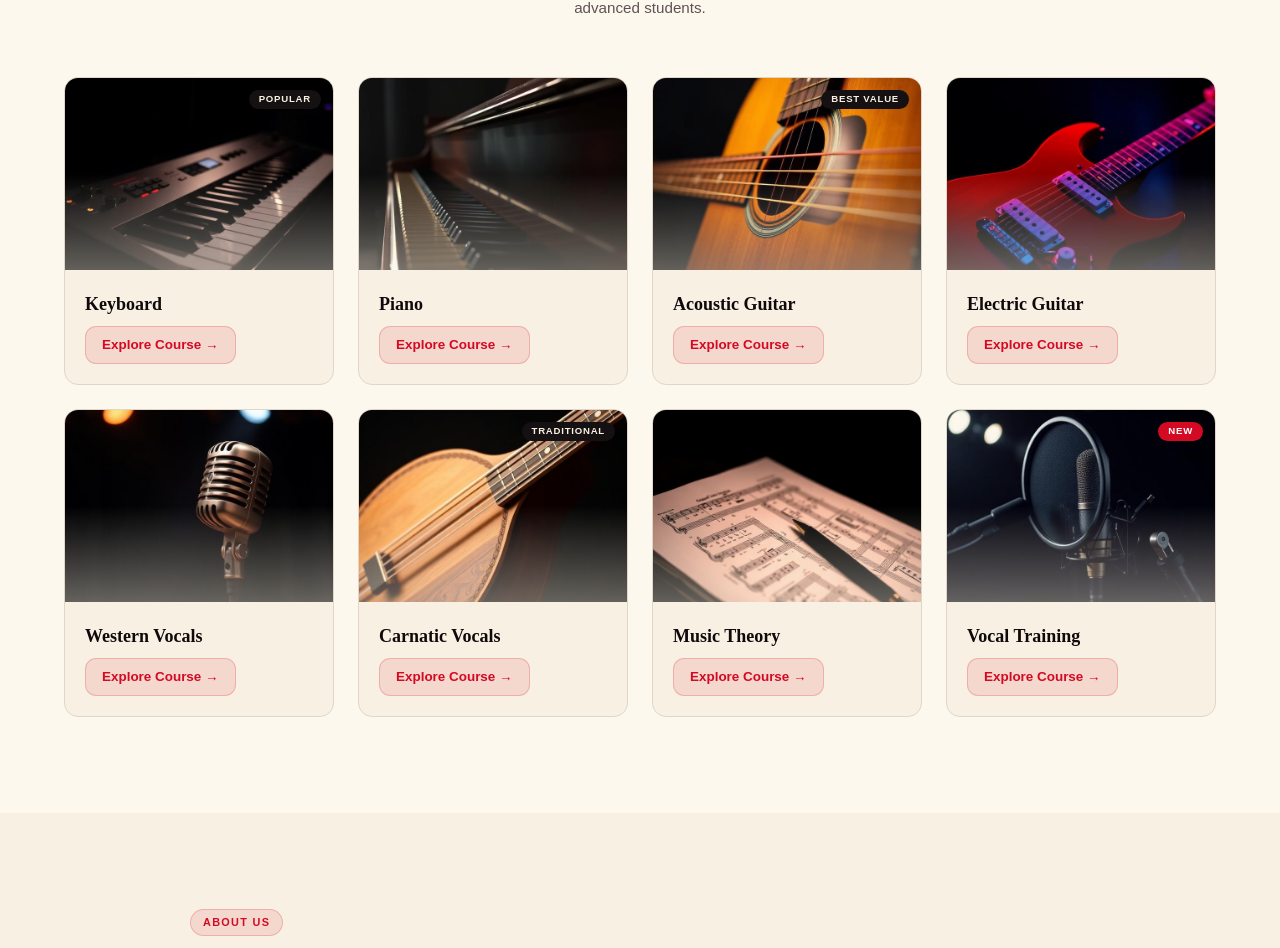
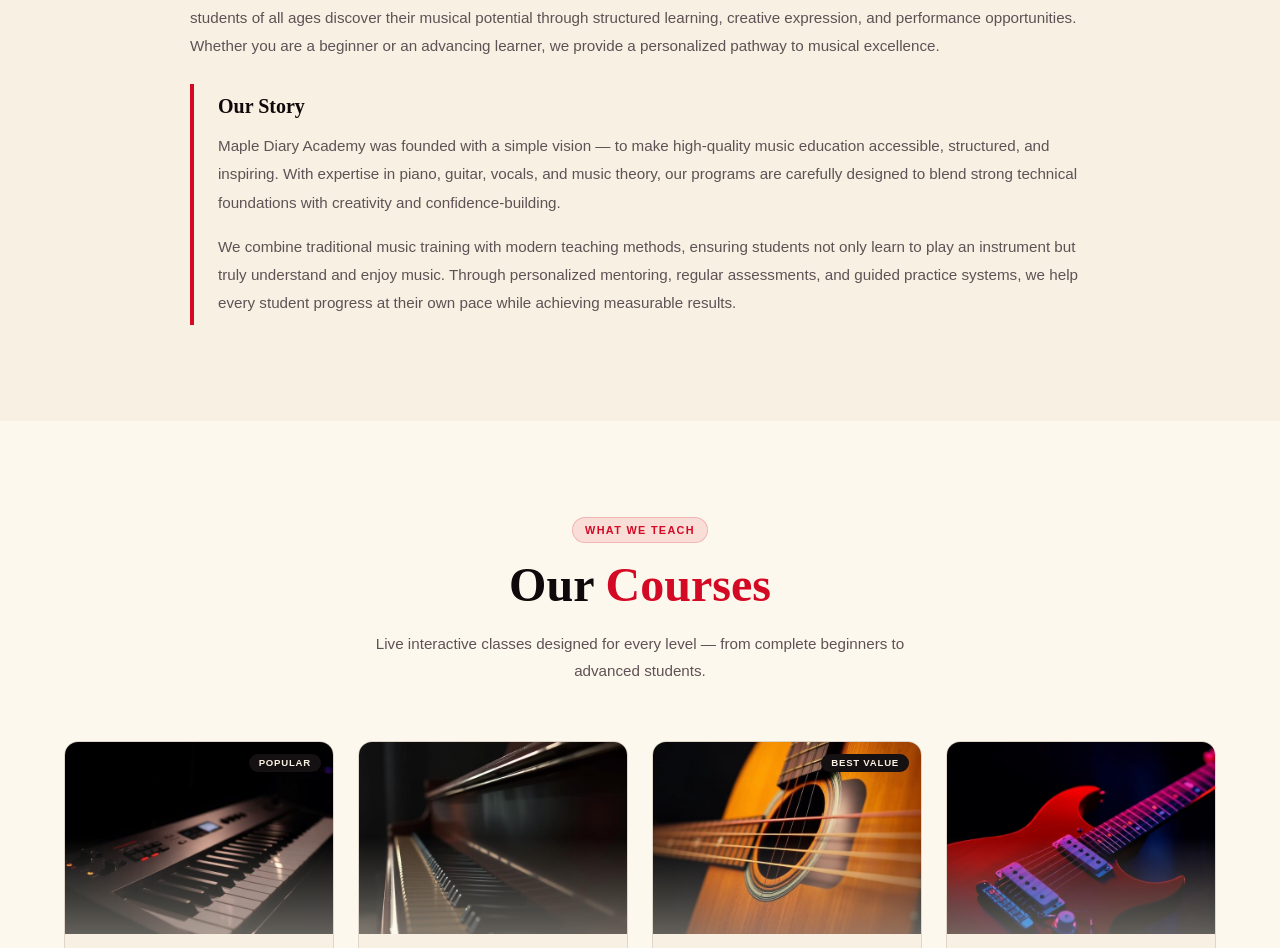
Before and after one commit to Snekhagopal/Maple_Academy, a Next.js app: page / in a window 1280 px wide. Shown: the part 1184-2132 px from the top of the page. Built offline with nearby package versions, Linux system fonts and the light colour scheme.

Commit message:
fix: reorder Courses component placement in Home

```diff
--- a/app/page.tsx
+++ b/app/page.tsx
@@ -22,8 +22,8 @@ export default function Home() {
       <Hero onOpenDemo={openDemo} />
       <StatsBar />
       <Marquee />
+      <About />
       <Courses onOpenDemo={openDemo} />
-      <About />
       <GradedExams />
       <Pricing onOpenDemo={openDemo} />
       <WhyUs onOpenDemo={openDemo} />
```
